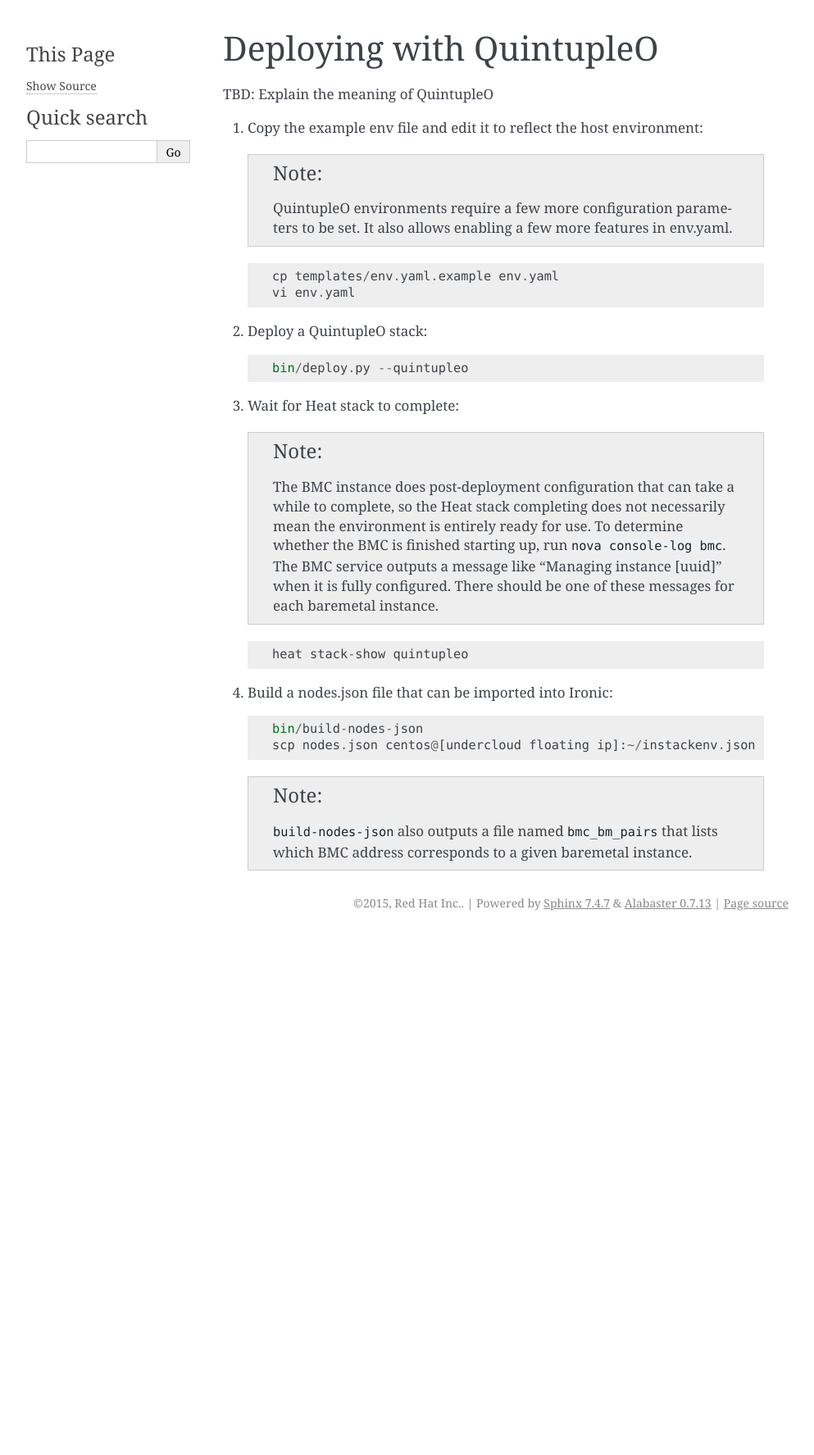
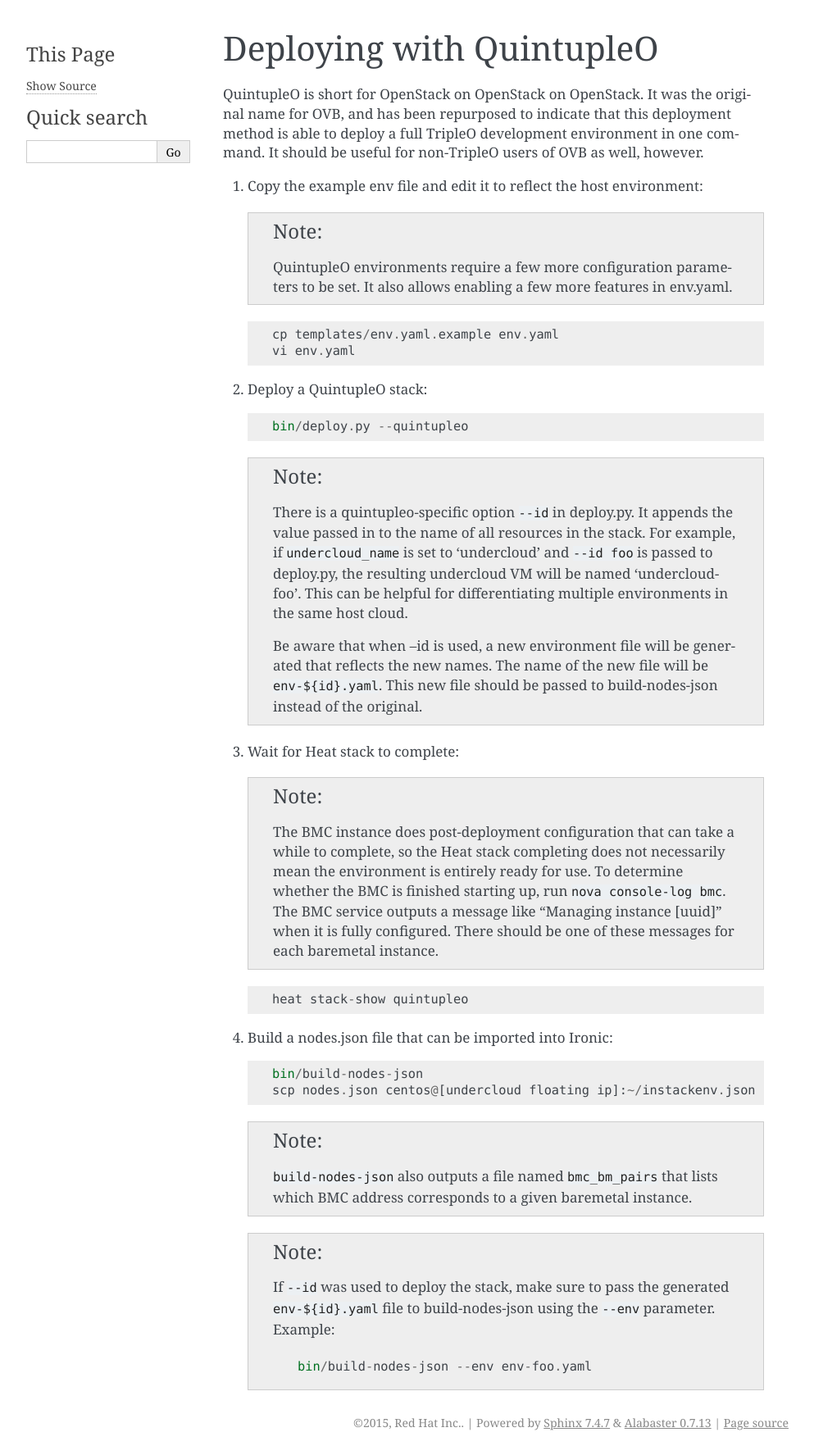
Before and after one commit to cybertron/openstack-virtual-baremetal, a Sphinx documentation site: the page built from doc/source/deploy/quintupleo.rst, in a window 1280 px wide. Shown: the whole page at 82% size, without its empty margins (148-1141 px from the left). Built offline with Sphinx 7.4.7, drawn with Linux system fonts in a browser that asks for light colours; pages that are not in the unit, such as notebooks, are missing from menus; before the commit the page ends 1141 px from its top, so only the background shows below that.

Commit message:
Flesh out quintupleo docs

```diff
--- a/doc/source/deploy/quintupleo.rst
+++ b/doc/source/deploy/quintupleo.rst
@@ -1,7 +1,11 @@
 Deploying with QuintupleO
 =========================
 
-TBD: Explain the meaning of QuintupleO
+QuintupleO is short for OpenStack on OpenStack on OpenStack.  It was the
+original name for OVB, and has been repurposed to indicate that this
+deployment method is able to deploy a full TripleO development environment
+in one command.  It should be useful for non-TripleO users of OVB as well,
+however.
 
 #. Copy the example env file and edit it to reflect the host environment:
 
@@ -17,6 +21,19 @@
 #. Deploy a QuintupleO stack::
 
     bin/deploy.py --quintupleo
+
+   .. note:: There is a quintupleo-specific option ``--id`` in deploy.py.
+             It appends the value passed in to the name of all resources
+             in the stack.  For example, if ``undercloud_name`` is set to
+             'undercloud' and ``--id foo`` is passed to deploy.py, the
+             resulting undercloud VM will be named 'undercloud-foo'.  This
+             can be helpful for differentiating multiple environments in
+             the same host cloud.
+
+             Be aware that when --id is used, a new environment file will
+             be generated that reflects the new names.  The name of the new
+             file will be ``env-${id}.yaml``.  This new file should be passed
+             to build-nodes-json instead of the original.
 
 #. Wait for Heat stack to complete:
 
@@ -41,3 +58,9 @@
    .. note:: ``build-nodes-json`` also outputs a file named ``bmc_bm_pairs``
              that lists which BMC address corresponds to a given baremetal
              instance.
+
+   .. note:: If ``--id`` was used to deploy the stack, make sure to pass the
+             generated ``env-${id}.yaml`` file to build-nodes-json using the
+             ``--env`` parameter.  Example::
+
+                bin/build-nodes-json --env env-foo.yaml
```
